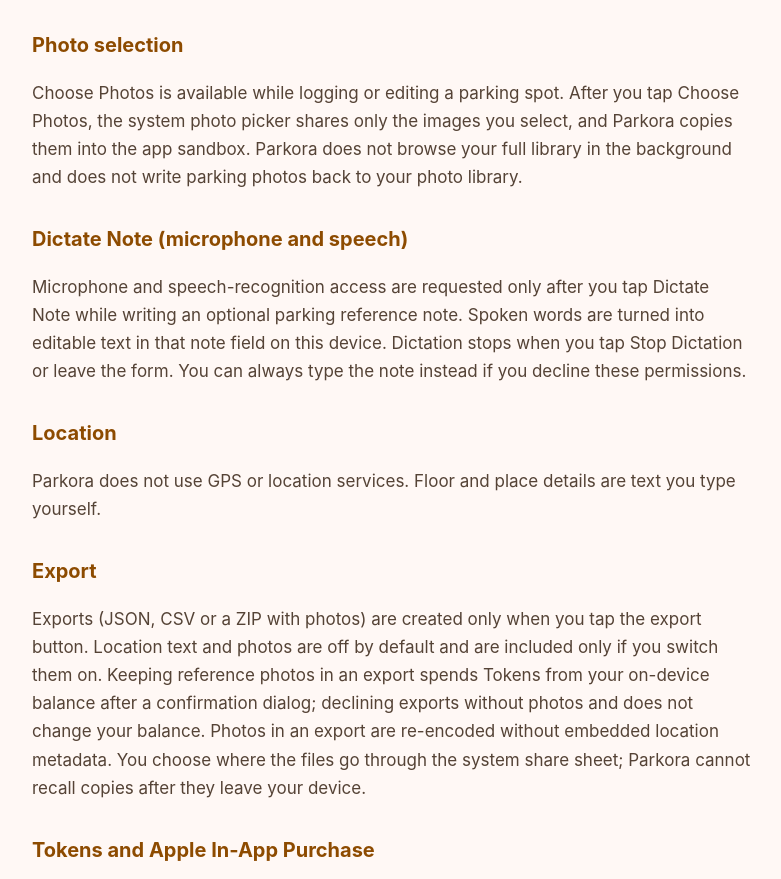
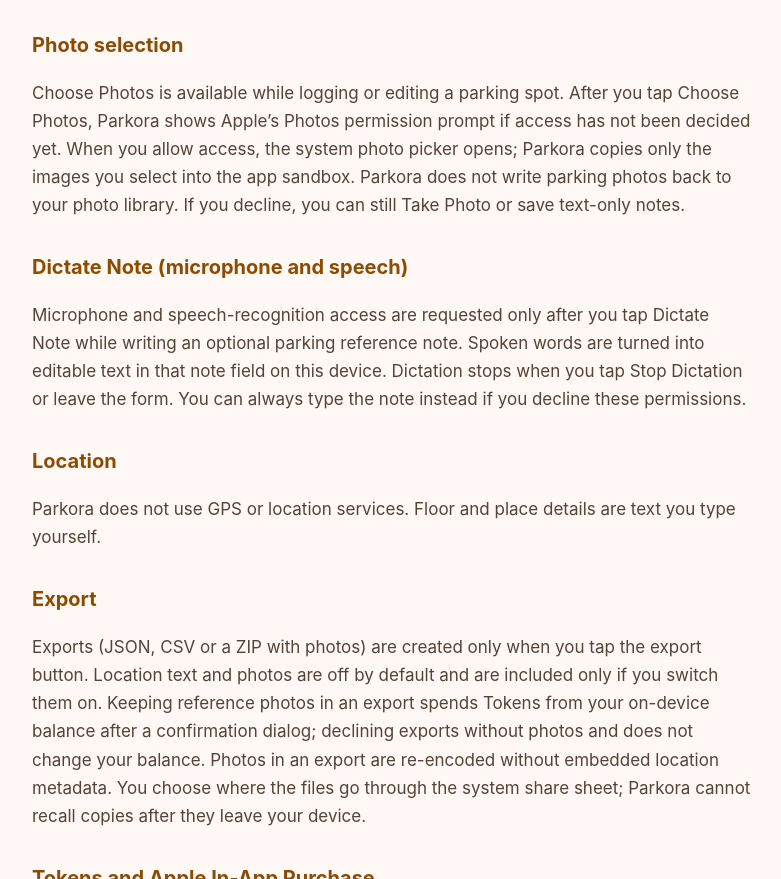
Before and after one commit to parkora-app/parkora-legal, a plain HTML site: page privacy-policy.html in a window 1280 px wide. Shown: the part 1085-1964 px from the top of the page, without its empty margins (248-1029 px from the left). Drawn offline with Linux system fonts and the light colour scheme.

Commit message:
Clarify Photos permission prompt before Choose Photos.
Co-authored-by: Cursor <cursoragent@cursor.com>

```diff
--- a/privacy-policy.html
+++ b/privacy-policy.html
@@ -23,7 +23,7 @@
     <p>Camera access is requested only after you tap Take Photo while logging or editing a parking spot, using the system permission prompt. Photos you accept are copied into the app sandbox and linked to that record. Parkora does not use the camera in the background. Still-photo capture does not enable video or microphone audio. If you decline, you can still save text-only notes, dictate a note, or choose photos with the system picker.</p>
 
     <h2>Photo selection</h2>
-    <p>Choose Photos is available while logging or editing a parking spot. After you tap Choose Photos, the system photo picker shares only the images you select, and Parkora copies them into the app sandbox. Parkora does not browse your full library in the background and does not write parking photos back to your photo library.</p>
+    <p>Choose Photos is available while logging or editing a parking spot. After you tap Choose Photos, Parkora shows Apple’s Photos permission prompt if access has not been decided yet. When you allow access, the system photo picker opens; Parkora copies only the images you select into the app sandbox. Parkora does not write parking photos back to your photo library. If you decline, you can still Take Photo or save text-only notes.</p>
 
     <h2>Dictate Note (microphone and speech)</h2>
     <p>Microphone and speech-recognition access are requested only after you tap Dictate Note while writing an optional parking reference note. Spoken words are turned into editable text in that note field on this device. Dictation stops when you tap Stop Dictation or leave the form. You can always type the note instead if you decline these permissions.</p>
```
